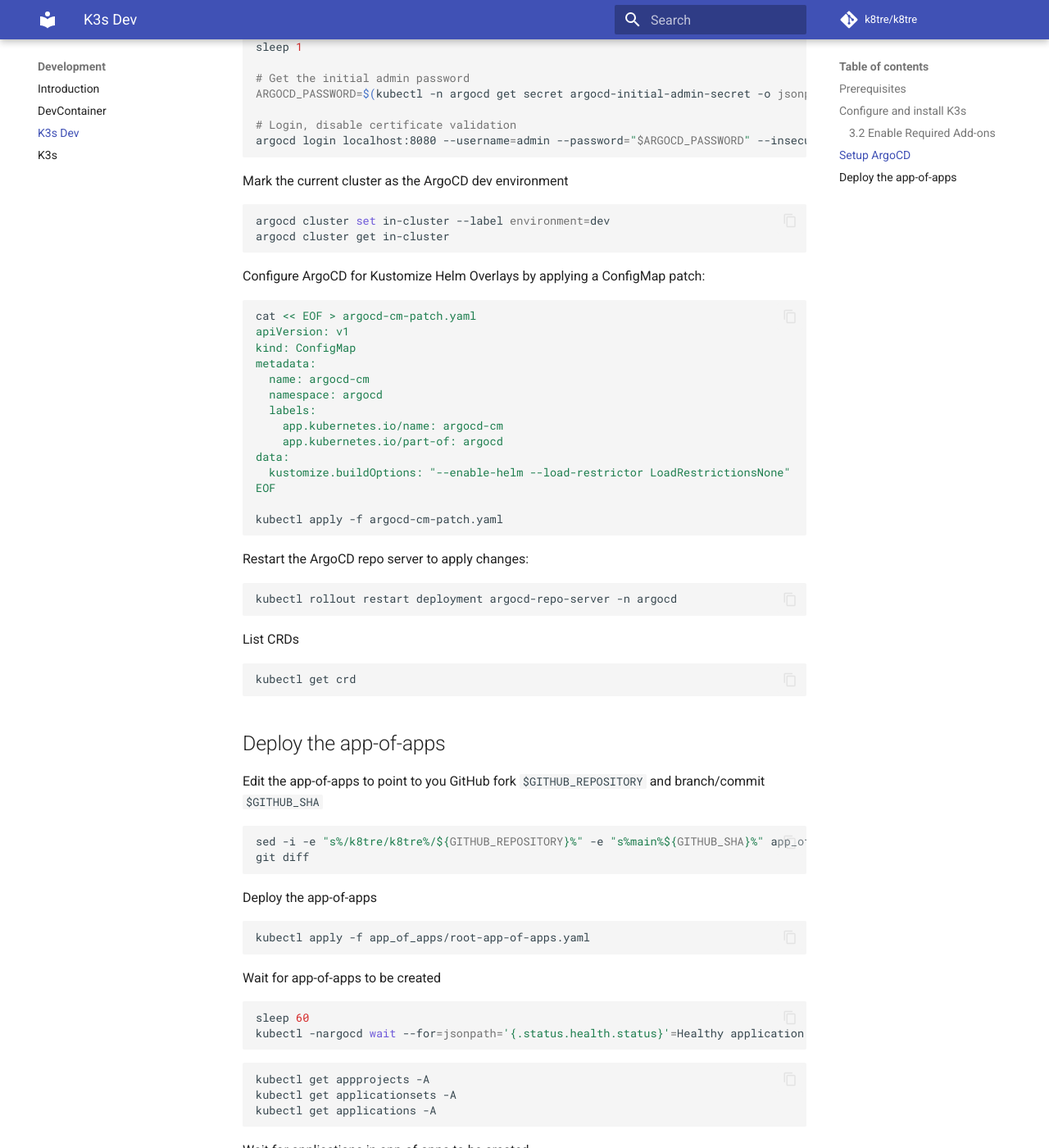
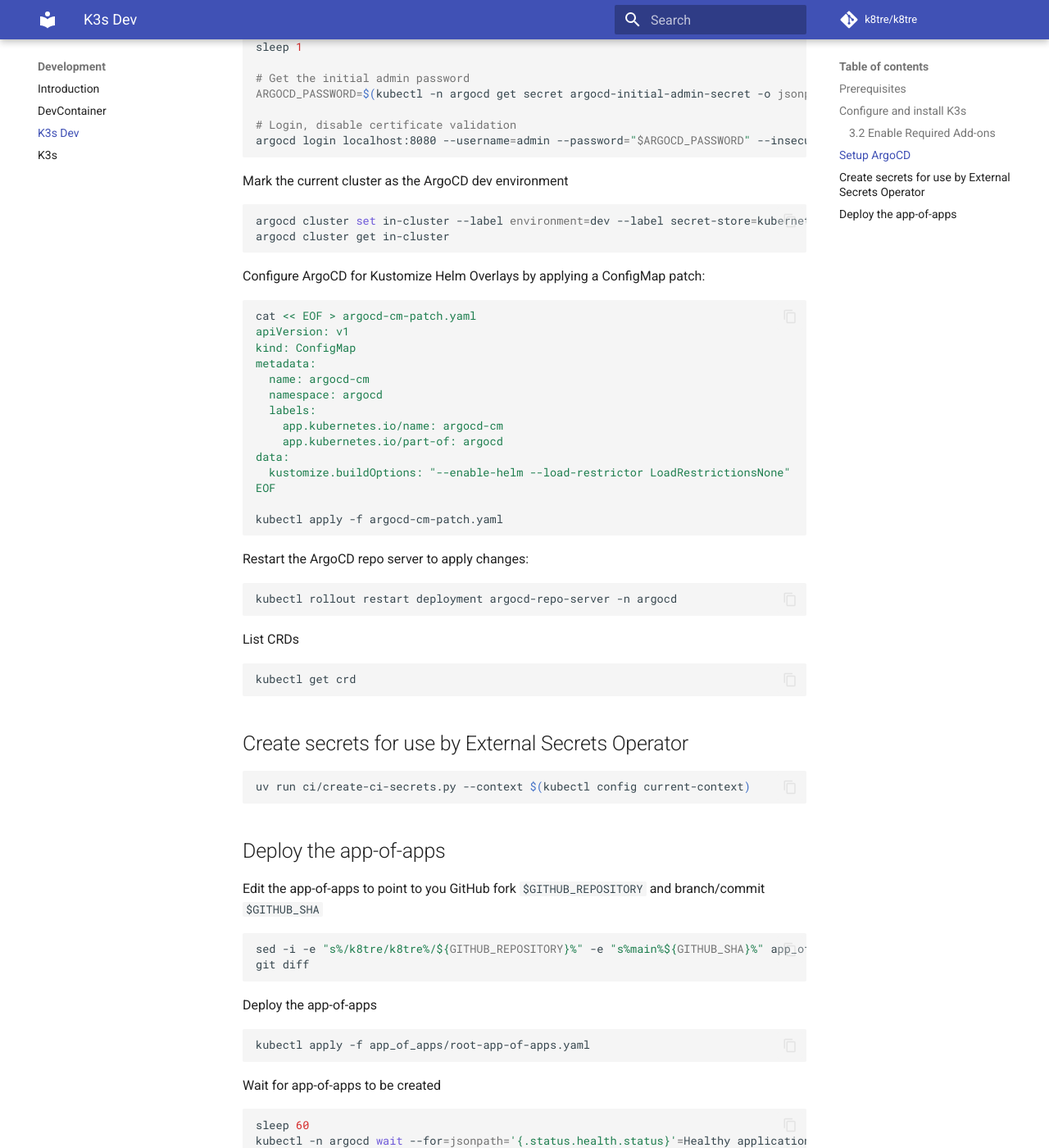
Before and after one commit to paulschmeida/k8tre, an MkDocs documentation site: the page built from docs/development/k3s-dev.md, in a window 1280 px wide and 1400 px high, scrolled down 1570 px. Shown: the whole window at 82% size. Built offline with MkDocs 1.6.1 and Material for MkDocs 9.7.7, drawn with Linux system fonts in a browser that asks for light colours; comment, search, counter and statistics services are not loaded.

Commit message:
Update CI workflow to use External Secrets Operator
- Related to #16
- Use python script in ci/ to create secrets in CI
- Use External Secrets Operator to distribute these secrets where they are needed

````diff
--- a/docs/development/k3s-dev.md
+++ b/docs/development/k3s-dev.md
@@ -80,7 +80,7 @@
 Mark the current cluster as the ArgoCD dev environment
 
 ```bash
-argocd cluster set in-cluster --label environment=dev
+argocd cluster set in-cluster --label environment=dev --label secret-store=kubernetes
 argocd cluster get in-cluster
 ```
 
@@ -114,6 +114,12 @@
 kubectl get crd
 ```
 
+## Create secrets for use by External Secrets Operator
+
+```bash
+uv run ci/create-ci-secrets.py --context $(kubectl config current-context)
+```
+
 ## Deploy the app-of-apps
 
 Edit the app-of-apps to point to you GitHub fork `$GITHUB_REPOSITORY` and branch/commit `$GITHUB_SHA`
@@ -131,7 +137,7 @@
 Wait for app-of-apps to be created
 ```bash
 sleep 60
-kubectl -nargocd wait --for=jsonpath='{.status.health.status}'=Healthy application root-app-of-apps --timeout=300s
+kubectl -n argocd wait --for=jsonpath='{.status.health.status}'=Healthy application root-app-of-apps --timeout=300s
 ```
 
 ```bash
@@ -142,7 +148,7 @@
 
 Wait for applications in app-of-apps to be created
 ```bash
-kubectl -nargocd wait --for=jsonpath='{.status.health.status}'=Healthy application --all --timeout=300s
+kubectl -n argocd wait --for=jsonpath='{.status.health.status}'=Healthy application --all --timeout=300s
 ```
 
 ```bash
````
Also changed, not shown: 1 other file.
